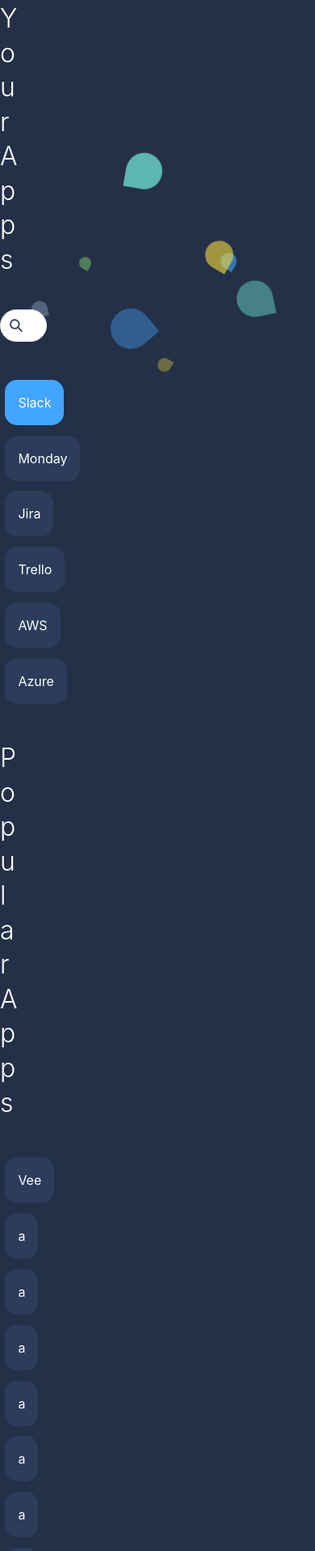
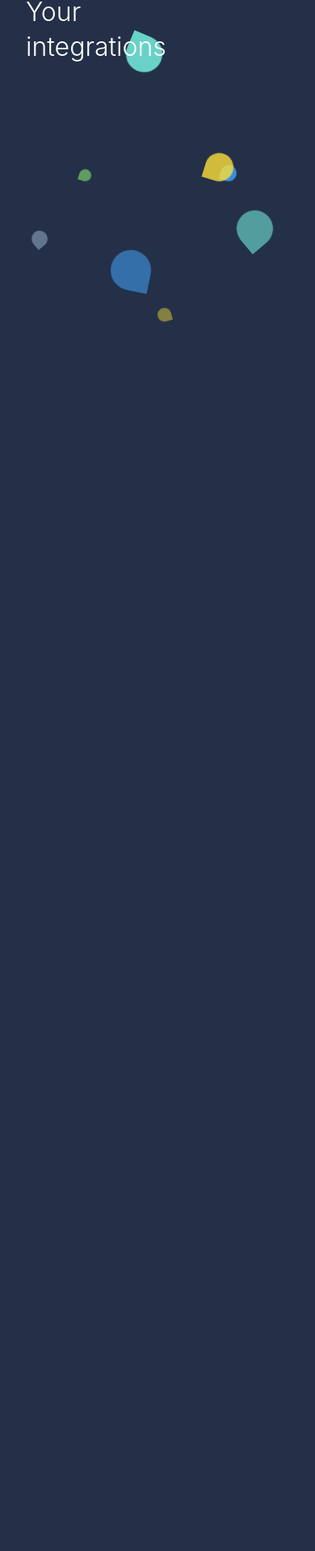
Before and after one commit to AssafWoo/Leaf-groot, a React (Create React App) app: page /integrations in a window 390 px wide. Shown: the part 38-1953 px from the top of the page at 81% size. After the commit the page ends 844 px from the top, so only its background shows below. Built offline with nearby package versions, Linux system fonts and the light colour scheme.

Commit message:
responsive changes, changed tablet size, fixed emissions and integrations

```diff
--- a/src/Layout.jsx
+++ b/src/Layout.jsx
@@ -11,7 +11,7 @@
         middle = (
             <>
                 <SideBar size={false} />
-                <AppWrapper>
+                <AppWrapper size={false}>
                     <BreakLine />
                     {children}
                 </AppWrapper>
@@ -23,7 +23,7 @@
         middle = (
             <>
                 <SideBar size={true}  />
-                <AppWrapper>
+                <AppWrapper size={false}>
                     <BreakLine />
                     {children}
                 </AppWrapper>
@@ -34,7 +34,7 @@
         middle = (
             <>
                 <SideBar size={true} />
-                <AppWrapper>
+                <AppWrapper size={true}>
                     <BreakLine />
                     {children}
                 </AppWrapper>
@@ -44,7 +44,7 @@
     else if(screenSize === 'fullscreen') {
         middle = (
             <>
-                <AppWrapper>
+                <AppWrapper size={true}>
                     <BreakLine />
                     {children}
                 </AppWrapper>
--- a/src/Modules/emissions/electricity-panel.jsx
+++ b/src/Modules/emissions/electricity-panel.jsx
@@ -6,17 +6,14 @@
 const ElectricityPanel = () => {
 
     return(
-        <Flex>
+        <>
             <BoxSize flexSize="3" isInvisible="true">
-                <Flex>
+                <BoxSize flexSize="1" isInvisible="true">
+                <FilterBy />
+                    </BoxSize >
                     <BoxSize flexSize="5" isInvisible="true">
                         <DoughNut />
                     </BoxSize>
-                    <BoxSize flexSize="1" isInvisible="true">
-                    <FilterBy />
-                    </BoxSize >
-                </Flex>
-                <BreakLine />
                 <Heading {...SubHeader}>Electricity</Heading>
                 <p>Disterbution of the Electricity</p>
 
@@ -30,7 +27,7 @@
                 <Heading {...SubHeader}>Office supplies</Heading>
 
             </BoxSize>
-        </Flex>
+        </>
     )
 }
 
--- a/src/Pages/emissions.jsx
+++ b/src/Pages/emissions.jsx
@@ -3,7 +3,7 @@
 import { DarkTheme, MainGrey } from '../Styles/colors';
 import ElectricityPanel from '../Modules/emissions/electricity-panel';
 import { Heading } from '@chakra-ui/layout';
-import { BreakLine, SubHeader } from '../Styles/styles';
+import { BreakLine, Flex, SubHeader } from '../Styles/styles';
 
 
 
@@ -11,10 +11,10 @@
 const EmissionsComponent = () => {
 
     return (
-        <>
+        <Flex>
             <Heading {...SubHeader}>Emissions</Heading>
             <BreakLine />
-            <Tabs variant="soft-rounded" borderRadius="20px" padding="1rem" colorScheme="facebook" bg={DarkTheme} >
+                <Tabs w="100%" variant="soft-rounded" borderRadius="20px" padding="1rem" colorScheme="facebook" bg={DarkTheme} >
                     <TabList marginBottom="1rem">
                         <Tab fontSize="1.2rem" color="white" >Total</Tab>
                         <Tab fontSize="1.2rem" color="white" >Per Employee</Tab>
@@ -28,7 +28,7 @@
                         </TabPanel>
                     </TabPanels>
                 </Tabs>
-        </>
+        </Flex>
     )
 }
 
--- a/src/Pages/insights.jsx
+++ b/src/Pages/insights.jsx
@@ -8,9 +8,11 @@
 const Insights = () => {
 
     return(
-        <>
+        <Flex>
             <Heading {...SubHeader}>Our insights</Heading>
             <BreakLine />
+
+
             <Flex>
                 <BoxSize flexSize="1">
                     <Parag>Worse / Best Division</Parag>
@@ -27,46 +29,53 @@
                         </BoxSize>
                     </Flex>
                 </BoxSize>
+
+
                 <BoxSize flexSize="1">
                     <FaBicycle size="4rem" style={{margin:'auto'}} />
                     <Heading {...SubHeader} style={{fontSize:'1.2rem' , marginBottom:'1rem'}} >Save up to 53Kg per month by improving employees Commute</Heading>
                     <Parag style={{color:LightBlue, cursor:'pointer', fontWeight:'600'}}>Checkout possibilites</Parag>
+                </BoxSize>
 
-                    </BoxSize>
                 <BoxSize flexSize="1" style={{background:LightBlue}}>
                     <Heading {...SubHeader} style={{fontSize:'1.8rem' , marginBottom:'1rem'}} >1500KWh</Heading>
                     <Parag>Electricity saved Total since joining the program</Parag>
+                </BoxSize>
+            </Flex>
 
-                    </BoxSize>
-                </Flex>
+
+
             <Flex>
-            <BoxSize flexSize="2">Blah</BoxSize>
 
-               <BoxSize flexSize="3">
-                    <Heading {...SubHeader} style={{fontSize:'1.4rem'}} >Companies comprasion</Heading>
-                    <BreakLine />
-                    <BarsChart />
-                </BoxSize>
                 <BoxSize flexSize="1">
-                    <Parag>Worse / Best Integration</Parag>
+                    <Parag>Worse / Best Division</Parag>
                     <Flex>
                         <BoxSize flexSize="1" style={{background:MainRed}}>
                         <Heading {...SubHeader} style={{fontSize:'1.4rem', fontWeight:'600'}} >312Kg</Heading>
-                            <Parag>Slack</Parag>
+                            <Parag>Marketing</Parag>
 
                         </BoxSize>
                         <BoxSize flexSize="1" style={{background:LightBlue}}>
                             <Heading {...SubHeader} style={{fontSize:'1.4rem', fontWeight:'600'}} >115Kg</Heading>
-                            <Parag>AWS</Parag>
+                            <Parag>R&D</Parag>
 
                         </BoxSize>
                     </Flex>
                 </BoxSize>
-            </Flex>
-            <Flex>
-                <BoxSize flexSize="5">Trees / offsets planted / contributed to</BoxSize>
-            </Flex>
-        </>
+                <BoxSize flexSize="3">
+                        <Heading {...SubHeader} style={{fontSize:'1.4rem'}} >Companies comprasion</Heading>
+                        <BreakLine />
+                        <BarsChart />
+                </BoxSize>
+
+                <BoxSize flexSize="1" style={{background:LightBlue}}>
+                    <Heading {...SubHeader} style={{fontSize:'1.8rem' , marginBottom:'1rem'}} >Another header</Heading>
+                    <Parag>Blah</Parag>
+                </BoxSize>
+                </Flex>
+
+
+        </Flex>
     )
 }
 
--- a/src/Pages/integrations.jsx
+++ b/src/Pages/integrations.jsx
@@ -1,62 +1,24 @@
 import React from 'react';
 import { Heading } from '@chakra-ui/layout';
-import { BreakLine, Flex, BoxSize, SubHeader } from '../Styles/styles';
-import { Button, Input, InputGroup, InputLeftElement, useColorMode } from "@chakra-ui/react"
-import { SearchIcon } from '@chakra-ui/icons';
-import useRandomColorPick from '../Utils/useRandomColor';
-import Popup from '../Components/Popup/popup';
+import { BreakLine, Flex, SubHeader } from '../Styles/styles';
 
 
 // need to build a database for integrations data
 const Integrations = () => {
-    const { colorMode, toggleColorMode } = useColorMode();
 
     return(
-        <>
-            <Heading {...SubHeader}>Your Apps</Heading>
+            <Flex>
+                <Heading {...SubHeader}>Your integrations</Heading>
                 <BreakLine />
-            <InputGroup>
-            <InputLeftElement
-                pointerEvents="none"
-                children={<SearchIcon color="gray.700" />}
-                />
-                <Input type="search" placeholder="Search for apps" background="white" borderRadius="20px" color="gray.700" />
-            </InputGroup>
-            <BreakLine />
-            <Flex>
-                <BoxSize flexSize="1" style={{background: useRandomColorPick()}}>Slack</BoxSize>
-                <BoxSize flexSize="1">Monday</BoxSize>
-                <BoxSize flexSize="1">Jira</BoxSize>
-                <BoxSize flexSize="1">Trello</BoxSize>
-                <BoxSize flexSize="1">AWS</BoxSize>
-                <BoxSize flexSize="1">Azure</BoxSize>
-            </Flex>
-            <BreakLine />
-            <Heading {...SubHeader}>Popular Apps</Heading>
-            <BreakLine />
-            <Flex>
-                <Popup
+                {/* <Popup
                 trigger={<BoxSize style={{cursor:'pointer'}} flexSize="1">Vee</BoxSize>}
                 header="Vee application"
                 content="This is the the vee data content"
                 actionTrigger={<Button colorScheme="green">
                                 Yes I understand
                                 </Button>}
-                  />
-                <BoxSize flexSize="1">a</BoxSize>
-                <BoxSize flexSize="1">a</BoxSize>
-                <BoxSize flexSize="1">a</BoxSize>
-                <BoxSize flexSize="1">a</BoxSize>
-                <BoxSize flexSize="1">a</BoxSize>
+                /> */}
         </Flex>
-            <Flex>
-                <BoxSize flexSize="1">a</BoxSize>
-                <BoxSize flexSize="1">a</BoxSize>
-                <BoxSize flexSize="1">a</BoxSize>
-                <BoxSize flexSize="1">a</BoxSize>
-                <BoxSize flexSize="1">a</BoxSize>
-            </Flex>
-        </>
     )
 }
 
--- a/src/Pages/market_place.jsx
+++ b/src/Pages/market_place.jsx
@@ -5,7 +5,7 @@
 
 const MarketPlace = () => {
     return(
-        <>
+        <Flex>
             <Heading {...SubHeader}>Offsets Marketplace</Heading>
             <BreakLine />
             <Flex>
@@ -13,7 +13,7 @@
                 <BoxSize flexSize="1"><OffsetCard /></BoxSize>
                 <BoxSize flexSize="1"><OffsetCard /></BoxSize>
             </Flex>
-        </>
+        </Flex>
     )
 }
 
--- a/src/Pages/settings.jsx
+++ b/src/Pages/settings.jsx
@@ -1,5 +1,3 @@
-import { Button } from "@chakra-ui/button";
-import { MainBlue } from "../Styles/colors";
 import { BoxSize, BreakLine, Flex, SubHeader } from "../Styles/styles";
 import CompanyDetails from "../Modules/settings/company-details";
 import CompanyTargets from "../Modules/settings/company-targets";
@@ -11,7 +9,7 @@
 const Settings = () => {
     const {state} = useContext(Store);
     return(
-        <>
+        <Flex>
             <Heading {...SubHeader}>Settings</Heading>
             <BreakLine />
             <Flex>
@@ -20,7 +18,7 @@
                 <CompanyTargets />
                 </BoxSize>
             </Flex>
-        </>
+        </Flex>
     )
 }
 
--- a/src/Pages/subscription.jsx
+++ b/src/Pages/subscription.jsx
@@ -4,7 +4,7 @@
 
 const Subscription = () => {
     return(
-        <>
+        <Flex>
             <Heading {...SubHeader}>Subscription</Heading>
             <BreakLine />
             <Flex>
@@ -12,7 +12,7 @@
                 <Card>Medium</Card>
                 <Card>Premium</Card>
             </Flex>
-        </>
+        </Flex>
     )
 }
 export default Subscription;
--- a/src/Styles/styles.js
+++ b/src/Styles/styles.js
@@ -10,11 +10,17 @@
 export const Flex = styled.div`
     display:flex;
     flex-wrap:wrap;
+    grid-area:content;
 `
 
 export const AppWrapper = styled.div`
     text-align: center;
     grid-area:content;
+    ${props => {
+        if(props.size){
+            return {display:'flex', padding:'2rem'};
+        }
+    }}
 `
 export const MainWrapper = styled.div`
     display:grid;
--- a/src/Utils/useScreenSize.js
+++ b/src/Utils/useScreenSize.js
@@ -2,8 +2,8 @@
 
 export const useScreenSize = () => {
     const isDekstop = useMediaQuery({minWidth: 1440});
-    const isTablet = useMediaQuery({minWidth:1265});
-    const isPhone = useMediaQuery({minWidth:800});
+    const isTablet = useMediaQuery({minWidth:800});
+    const isPhone = useMediaQuery({minWidth:500});
 
     if(isDekstop){
         return '3-cols'
```
Lines whose indentation alone changed are shown as unchanged.
